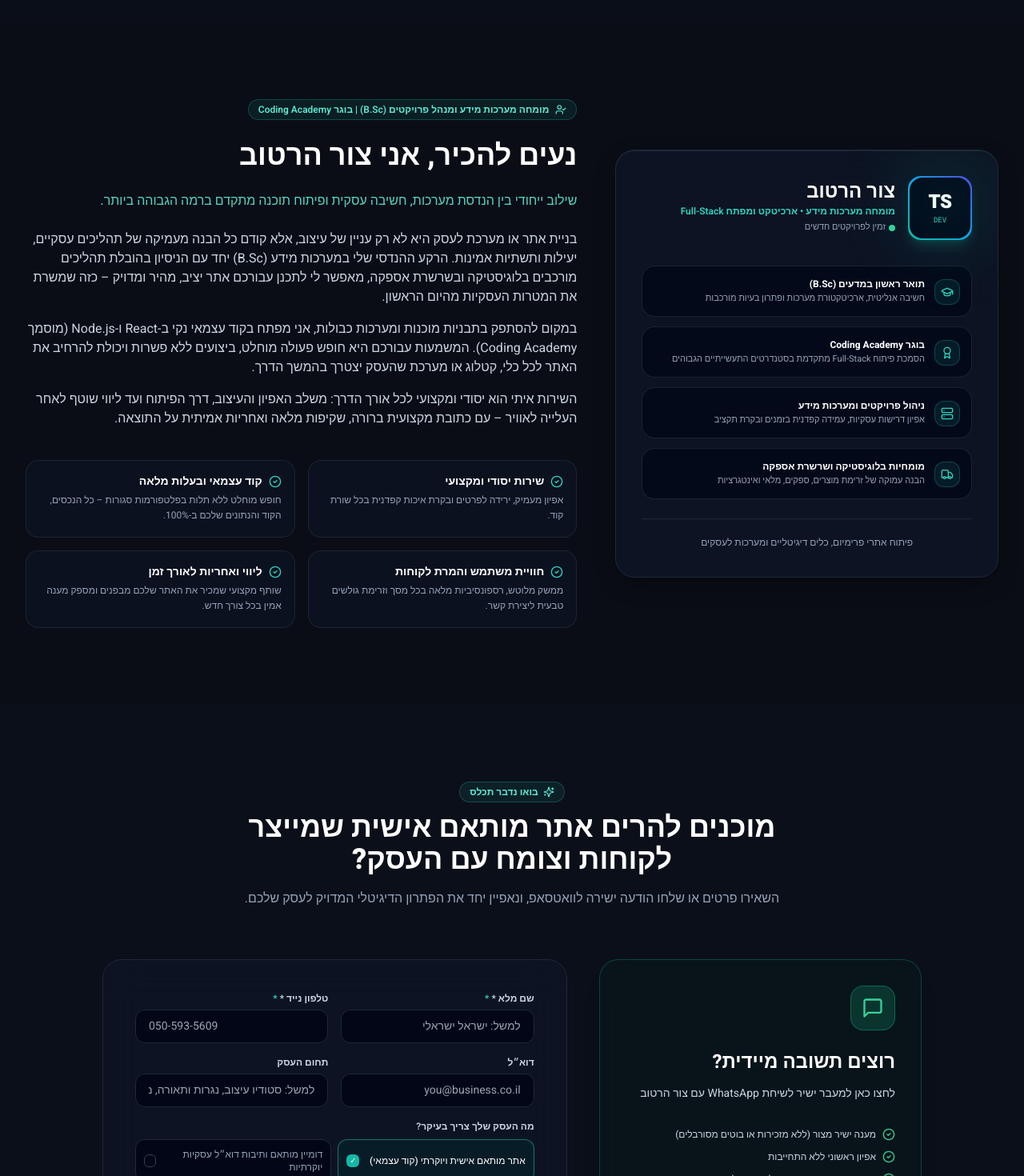
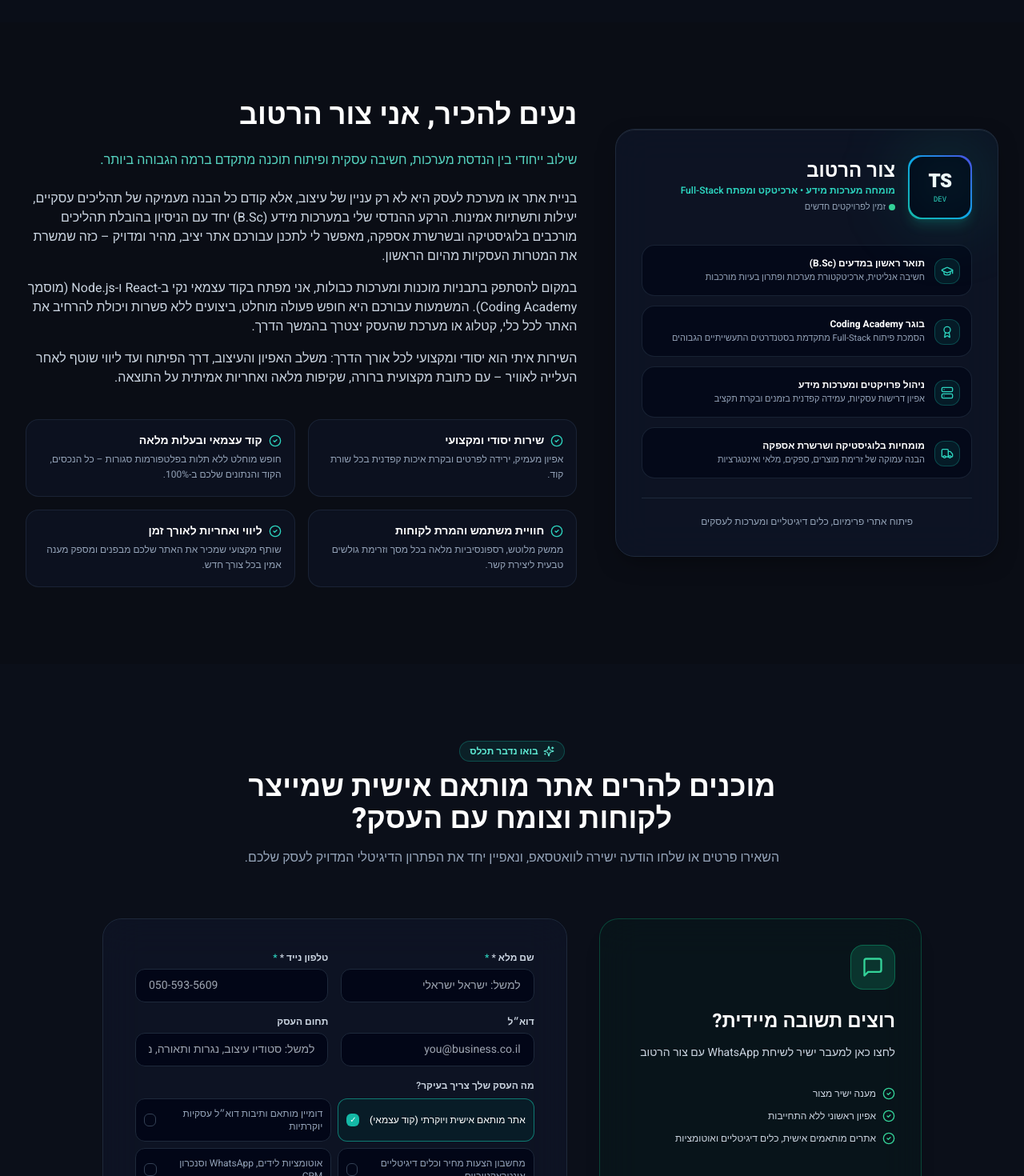
Before and after one commit to Tsoorh/Tsoor-Hartov, a React (Vite) app in the folder client/: page / in a window 1280 px wide. Shown: the part 8220-9690 px from the top of the page at 80% size. Built offline with nearby package versions, Linux system fonts and the light colour scheme.

Commit message:
refactor: Simplify overview text and remove unnecessary badge information in AboutSection and ContactSection

```diff
--- a/client/preview.html
+++ b/client/preview.html
@@ -148,7 +148,7 @@
       url: 'https://tiranlasry.com',
       industry: 'סטודיו לייצור גופי תאורה אדריכליים בעבודת יד',
       headline: 'הפיכת מלאכת יד יוקרתית לחלון ראווה דיגיטלי שמביא אדריכלים ומעצבי פנים',
-      overview: 'טירן לסרי מעצב ומייצר גופי תאורה על-זמניים בהתאמה אישית בנס ציונה. האתר נבנה מותאם אישית במלואו כחלון ראווה וקטלוג אינטראקטיבי המציג את חומרי הגלם (עץ, פליז, מתכת מושחרת) ומאפשר לאדריכלים לבקש הצעת מחיר מדויקת לכל פריט ישירות בוואטסאפ.',
+      overview: 'טירן לסרי מעצב ומייצר גופי תאורה על-זמניים בהתאמה אישית בנס ציונה. האתר נבנה מותאם אישית במלואו כחלון ראווה וקטלוג אינטראקטיבי המציג את חומרי הגלם ומאפשר לאדריכלים לבקש הצעת מחיר מדויקת לכל פריט ישירות בוואטסאפ.',
       highlights: [
         'ארכיטקטורה מותאמת אישית ומלאה המאפשרת הרחבת קטלוג ומערכות בכל עת',
         'התאמה רספונסיבית מוקפדת למובייל ולמחשב (מעל 80% מהתנועה מאינסטגרם)',
@@ -439,7 +439,7 @@
       url: 'https://tiranlasry.com',
       industry: 'Handmade Architectural Lighting Fixtures Studio',
       headline: 'Transforming Bespoke Craftsmanship into a High-Converting Digital Showroom for Architects',
-      overview: 'Tiran Lasry creates timeless, custom lighting fixtures in Ness Ziona. Built 100% custom as an immersive showcase and catalog showcasing raw materials (brass, solid wood, blackened steel), enabling architects to request custom item quotes directly via WhatsApp.',
+      overview: 'Tiran Lasry creates timeless, custom lighting fixtures in Ness Ziona. Built 100% custom as an immersive showcase and catalog showcasing raw materials, enabling architects to request custom item quotes directly via WhatsApp.',
       highlights: [
         '100% Custom architecture allowing modular catalog expansion anytime',
         'Meticulous responsive optimization for mobile & desktop (80% traffic from Instagram)',
--- a/client/src/components/AboutSection.jsx
+++ b/client/src/components/AboutSection.jsx
@@ -1,5 +1,5 @@
 import React from 'react';
-import { GraduationCap, Award, Server, Truck, CheckCircle2, ShieldCheck, Sparkles, UserCheck } from 'lucide-react';
+import { GraduationCap, Award, Server, Truck, CheckCircle2, ShieldCheck, Sparkles } from 'lucide-react';
 
 export default function AboutSection({ content, lang }) {
   const { about } = content;
@@ -82,11 +82,6 @@ export default function AboutSection({ content, lang }) {
 
           {/* Right Column: Story & Why this matters for SMBs */}
           <div className="lg:col-span-7 space-y-6">
-            <div className="inline-flex items-center gap-2 px-3 py-1 rounded-full bg-teal-500/10 border border-teal-500/30 text-teal-300 text-xs font-semibold">
-              <UserCheck className="w-3.5 h-3.5" />
-              <span>{about.badge}</span>
-            </div>
-
             <h2 className="text-3xl sm:text-4xl font-extrabold text-white leading-tight">
               {about.title}
             </h2>
--- a/client/src/components/ContactSection.jsx
+++ b/client/src/components/ContactSection.jsx
@@ -164,7 +164,7 @@ export default function ContactSection({ content, lang }) {
                 <div className="space-y-3 pt-2 text-xs text-slate-300">
                   <div className="flex items-center gap-2">
                     <CheckCircle2 className="w-4 h-4 text-emerald-400 shrink-0" />
-                    <span>{isRtl ? 'מענה ישיר מצור (ללא מזכירות או בוטים מסורבלים)' : 'Direct response from Tsoor (no bot loops)'}</span>
+                    <span>{isRtl ? 'מענה ישיר מצור' : 'Direct response from Tsoor'}</span>
                   </div>
                   <div className="flex items-center gap-2">
                     <CheckCircle2 className="w-4 h-4 text-emerald-400 shrink-0" />
--- a/client/src/data/content.js
+++ b/client/src/data/content.js
@@ -261,7 +261,6 @@ export const siteContent = {
     },
     about: {
       title: 'נעים להכיר, אני צור הרטוב',
-      badge: 'מומחה מערכות מידע ומנהל פרויקטים (B.Sc) | בוגר Coding Academy',
       tagline: 'שילוב ייחודי בין הנדסת מערכות, חשיבה עסקית ופיתוח תוכנה מתקדם ברמה הגבוהה ביותר.',
       badgesList: [
         { title: 'תואר ראשון במדעים (B.Sc)', subtitle: 'חשיבה אנליטית, ארכיטקטורת מערכות ופתרון בעיות מורכבות' },
@@ -579,7 +578,6 @@ export const siteContent = {
     },
     about: {
       title: 'Nice to meet you, I’m Tsoor Hartov',
-      badge: 'Information Systems Expert & Project Manager (B.Sc) | Certified by Coding Academy',
       tagline: 'A unique synergy between systems architecture, operational business insight, and custom Full-Stack development.',
       badgesList: [
         { title: 'Bachelor of Science (B.Sc)', subtitle: 'Analytical rigor, systems architecture, and complex problem solving' },
```
